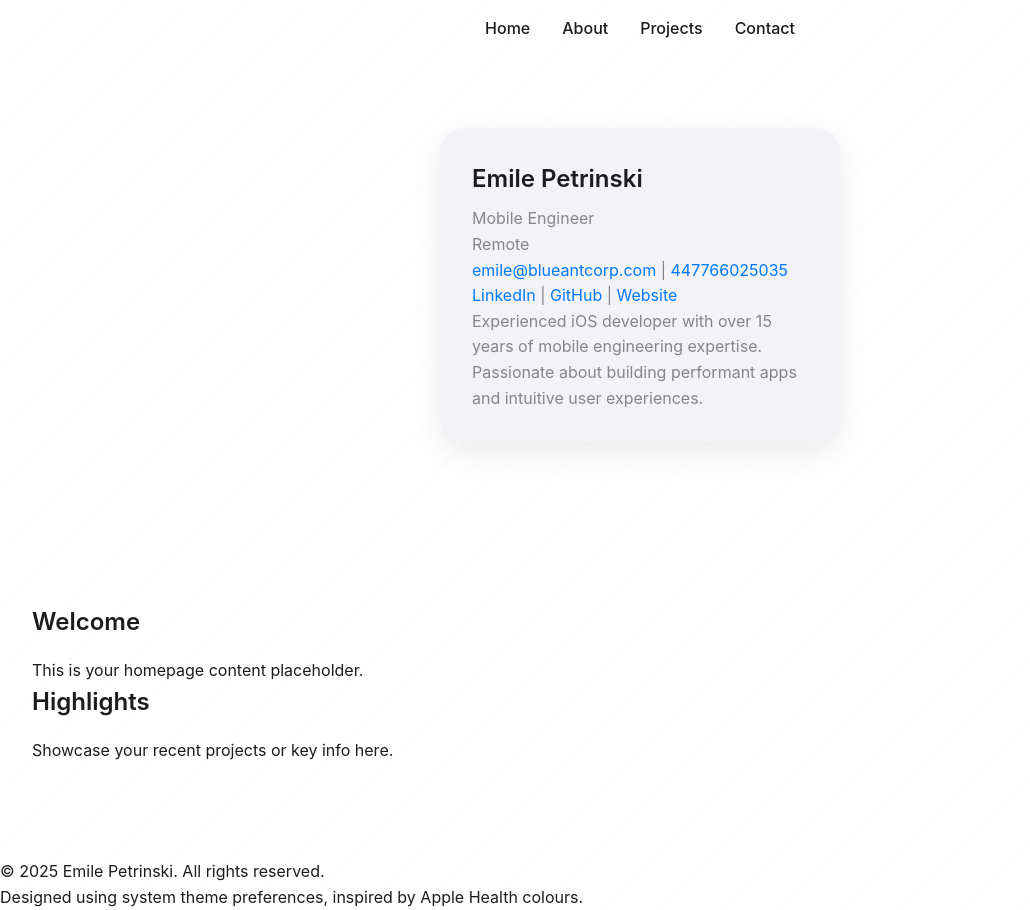
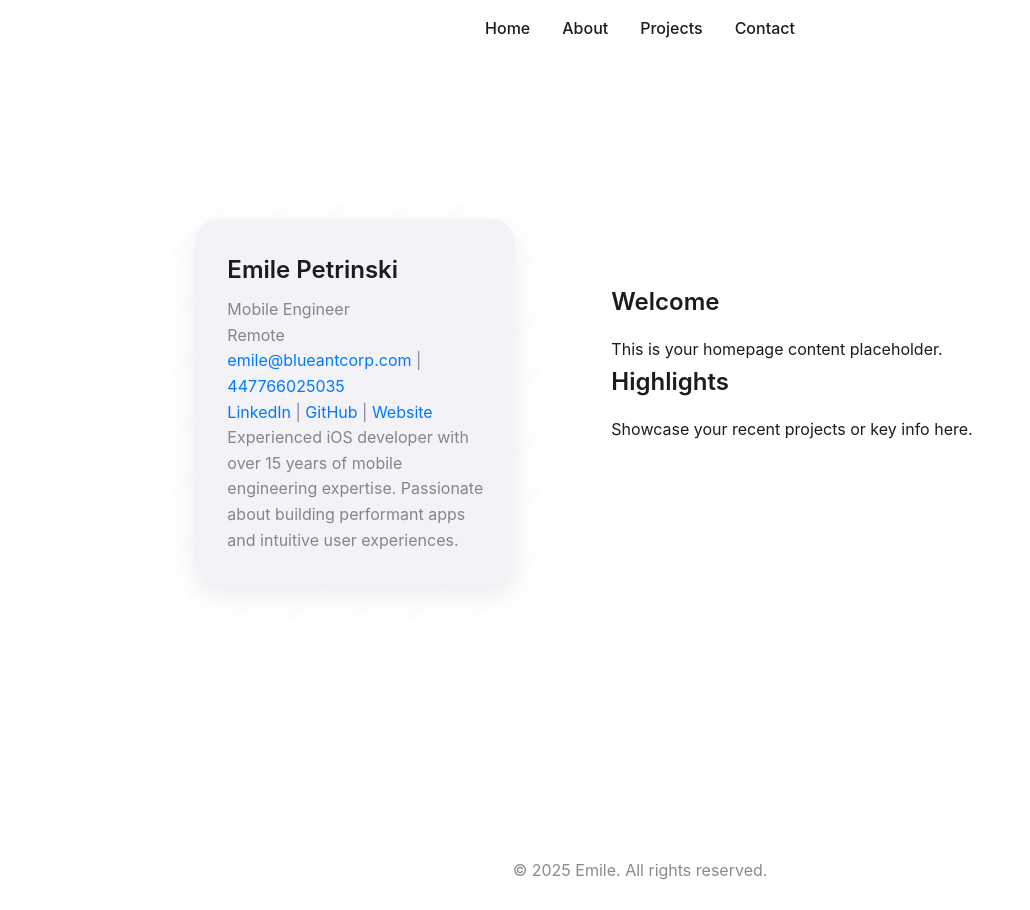
Before and after one commit to blueantcorp/petrinski.github.io, a Jekyll site: the page built from _pages/index.md, in a window 1280 px wide. Shown: the whole page, without its empty margins (0-1030 px from the left). Built offline with Jekyll 4.4.1, drawn with Linux system fonts in a browser that asks for light colours.

Commit message:
pre-contacts
Signed-off-by: emile <emile@blueantcorp.com>

```diff
--- a/_includes/footer.html
+++ b/_includes/footer.html
@@ -1,8 +1,5 @@
 <footer class="site-footer">
   <div class="footer-content">
-    <p>© {{ site.time | date: '%Y' }} Emile Petrinski. All rights reserved.</p>
-    <p>
-      Designed using system theme preferences, inspired by Apple Health colours.
-    </p>
+    <p>© {{ site.time | date: '%Y' }} Emile. All rights reserved.</p>
   </div>
 </footer>
--- a/_layouts/default.html
+++ b/_layouts/default.html
@@ -6,16 +6,20 @@
   <title>{{ site.title }}</title>
   <link rel="stylesheet" href="{{ '/assets/css/main.css' | relative_url }}">
 </head>
-<body class="theme-system">
+<body class="theme-system {% if page.url == '/' %}home-page{% endif %}">
 
   {% include header.html %}
 
   <main class="main-content">
-    {% include profile.html %}
+    <div class="layout-wrapper">
+      <aside class="profile-column">
+        {% include profile.html %}
+      </aside>
 
-    <section class="content-wrapper">
-      {{ content }}
-    </section>
+      <section class="content-column">
+        {{ content }}
+      </section>
+    </div>
   </main>
 
   {% include footer.html %}
--- a/_sass/_base.scss
+++ b/_sass/_base.scss
@@ -44,7 +44,11 @@ h1, h2, h3, h4, h5, h6 {
 }
 
 .main-content {
-  padding-top: 6rem; // adjust this value to be slightly below the nav
+  display: flex;
+  justify-content: center; // horizontal centering
+  align-items: center;     // vertical centering
+  min-height: calc(100vh - 6rem); // subtract nav height if needed
+  padding-top: 6rem; // space for nav
 }
 
 /* Sections */
@@ -63,3 +67,50 @@ section {
     transform: translateY(0);
   }
 }
+
+/* --------------------------
+   Layout Wrapper
+--------------------------- */
+.layout-wrapper {
+  display: flex;
+  gap: 4rem;
+  align-items: flex-start;
+  justify-content: flex-start;
+}
+
+/* Desktop: profile left, content right */
+.profile-column {
+  flex: 0 0 320px; // fixed width
+}
+
+.content-column {
+  flex: 1;
+}
+
+/* --------------------------
+   Mobile Responsive
+--------------------------- */
+@media (max-width: 900px) {
+  .layout-wrapper {
+    flex-direction: column;
+    gap: 2rem;
+  }
+
+  .profile-column {
+    width: 100%;
+    order: 2; /* default: profile at bottom on mobile (sub-pages) */
+  }
+
+  .content-column {
+    order: 1;
+  }
+
+  /* Home page: profile on top */
+  body.home-page .profile-column {
+    order: 1;
+  }
+
+  body.home-page .content-column {
+    order: 2;
+  }
+}
--- /dev/null
+++ b/_sass/_footer.scss
@@ -0,0 +1,22 @@
+// _footer.scss
+// ----------------------------------------
+// Styles for the site footer, ensuring it is always
+// visible at the bottom of the viewport and text is centred.
+// Includes spacing so main content does not overlap the footer.
+
+.site-footer {
+  position: fixed;       // Keep footer fixed at the bottom of the viewport
+  bottom: 0;             // Align to bottom
+  left: 0;               // Align to left edge
+  width: 100%;           // Stretch footer across the full width
+  text-align: center;    // Centre the text horizontally
+  background-color: var(--bg-secondary); // Footer background (theme-aware variable)
+  color: var(--text-secondary);          // Footer text colour (theme-aware variable)
+  padding: 1rem 0;       // Vertical padding for spacing
+  z-index: 10;           // Ensures footer is above other elements
+}
+
+// Prevent main content from being overlapped by fixed footer
+main {
+  padding-bottom: 4rem;  // Matches or exceeds footer height
+}
--- a/assets/css/main.scss
+++ b/assets/css/main.scss
@@ -8,5 +8,6 @@
 @use "animations" as *;
 @use "diagonal-bg" as *;
 @use 'header' as *;
+@use 'footer' as *;
 
 /* Additional overrides if needed */
```
Also changed, not shown: 2 other files.
